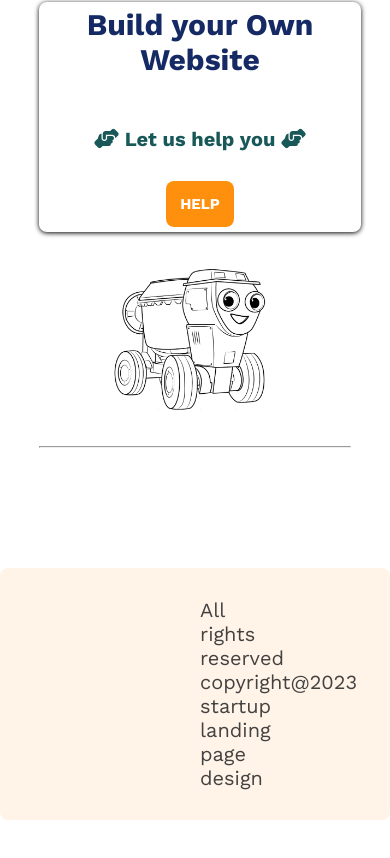
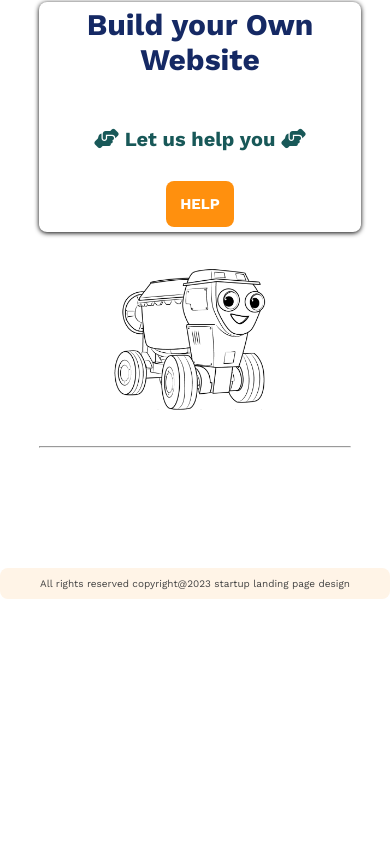
Before and after one commit to Mojaer/PGHero-assignment-2, a plain HTML site: page index.html in a window 390 px wide. Shown: the part 8157-9015 px from the top of the page. After the commit the page ends 8856 px from the top, so only its background shows below. Drawn offline with nearby package versions, Linux system fonts and the light colour scheme.

Commit message:
final responsiveness comitted

```diff
--- a/styles/styles.css
+++ b/styles/styles.css
@@ -541,6 +541,7 @@ footer {
         font-size: 20px;
     }
 
+
     footer {
         padding-top: 0px;
         padding-bottom: 100px;
@@ -552,8 +553,8 @@ footer {
     }
 
     .copywriter p {
-        font-size: 20px;
-        padding: 30px 200px 30px 200px;
+        font-size: 10px;
+        padding: 10px 20px 10px 20px;
 
     }
 
```
